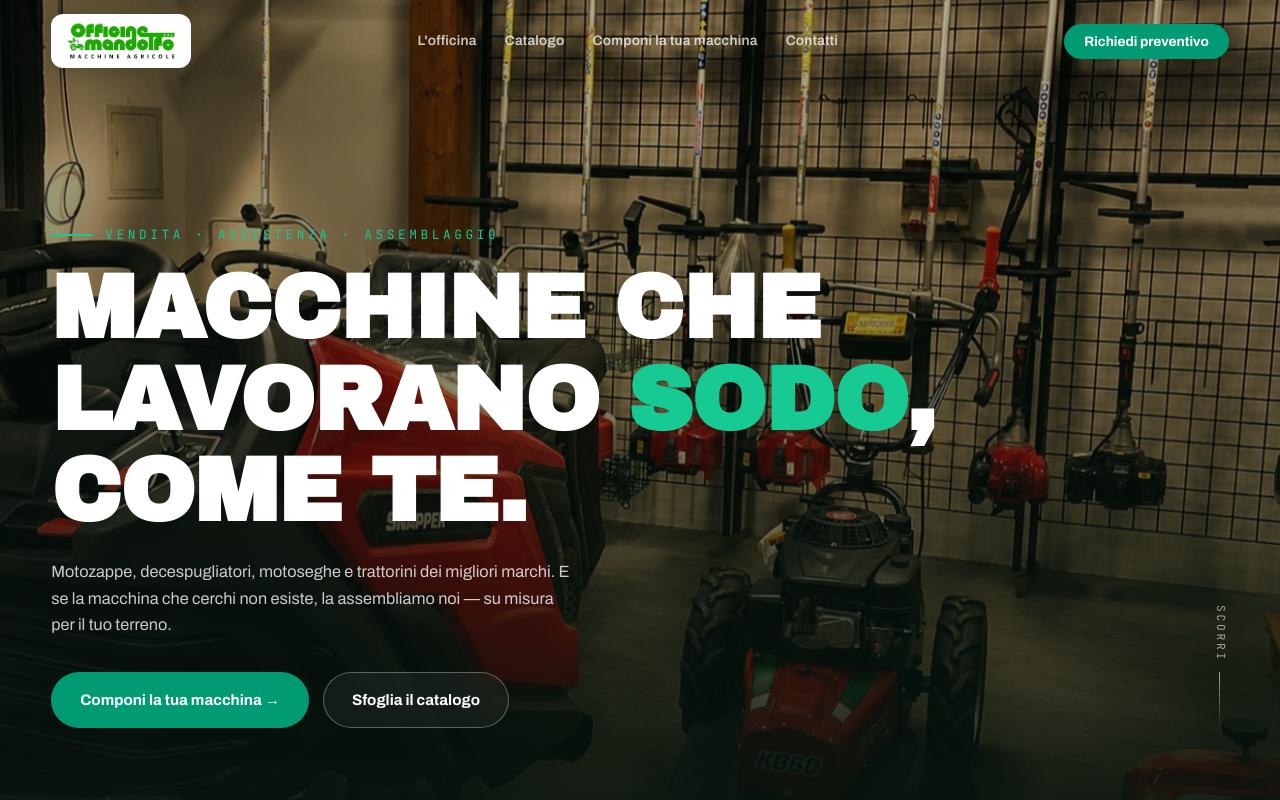
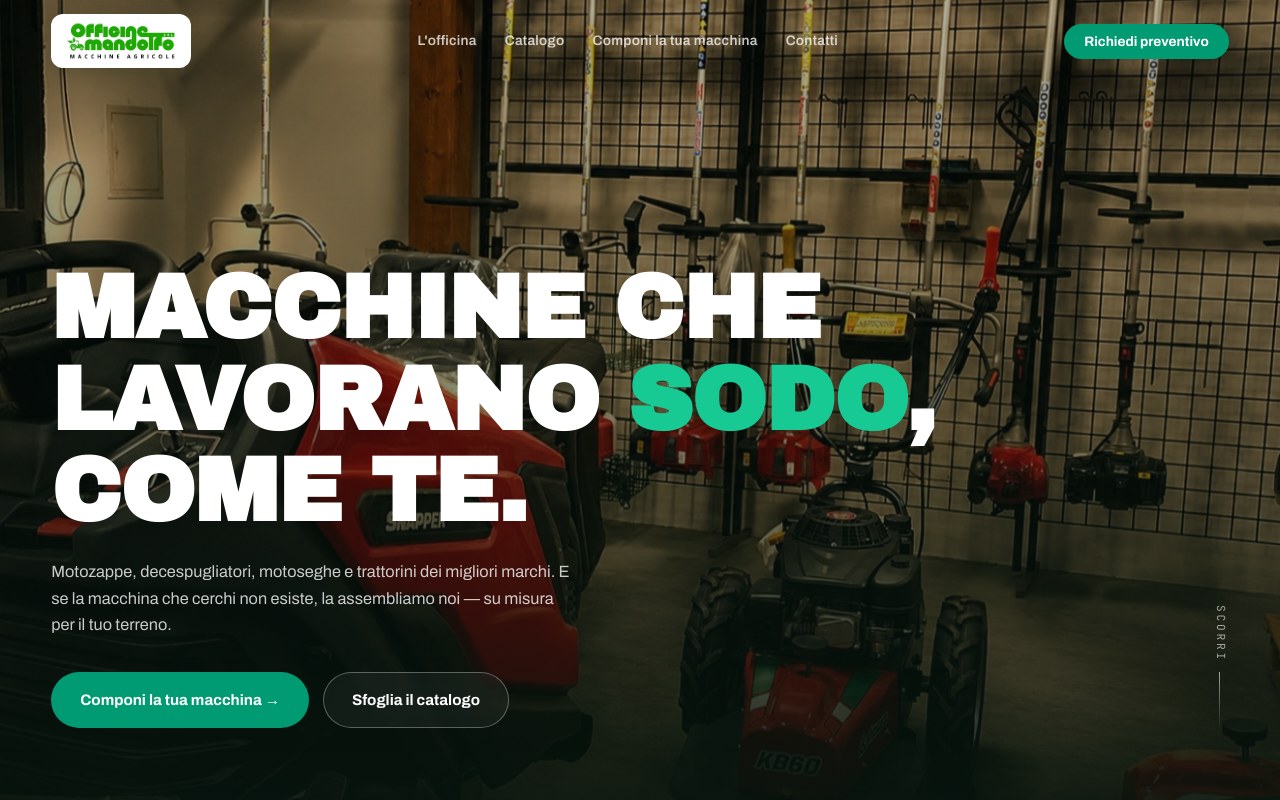
Before and after one commit to giorgiortona/OfficineMandolfo, a React (Vite) app: page / in a window 1280 px wide. Shown: the top 800 px of the page. Built offline with nearby package versions, Linux system fonts and the light colour scheme.

Commit message:
add link dimana

```diff
--- a/src/components/Footer.jsx
+++ b/src/components/Footer.jsx
@@ -134,7 +134,7 @@ export default function Footer() {
               Privacy & Cookie Policy
             </button>
             <span>·</span>
-            <span>sito realizzato a cura di "Simana"</span>
+            <span>created by <a href="https://www.instagram.com/dimana.digitalcreations/" target="_blank" rel="noopener noreferrer" style={{ color: 'inherit', textDecoration: 'underline' }}>Dimana.DigitalCreations</a></span>
           </span>
         </div>
       </footer>
--- a/src/components/Hero.jsx
+++ b/src/components/Hero.jsx
@@ -100,7 +100,6 @@ export default function Hero() {
         ))}
       </div>
       <div className="container hero-content">
-        <div className="hero-kicker">Vendita · Assistenza · Assemblaggio</div>
         <h1>
           <span className="line">
             <span>Macchine che</span>
```
Also changed, not shown: 1 other file (tests, documents, lock files or other folders).
